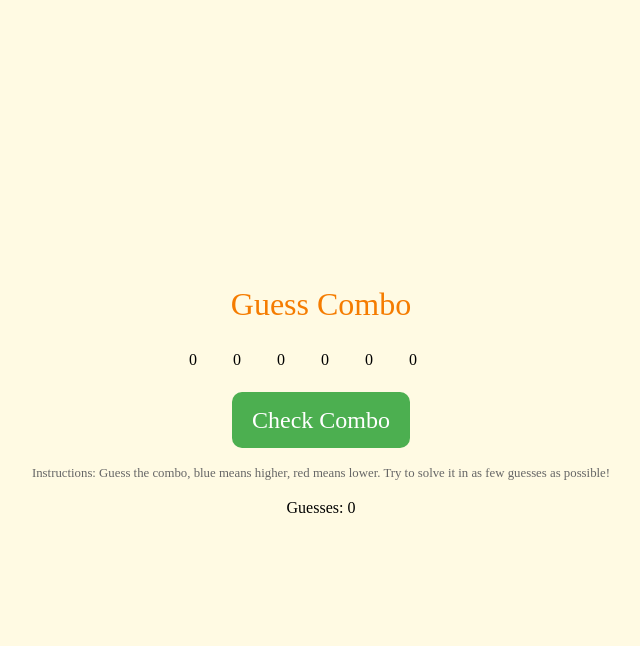
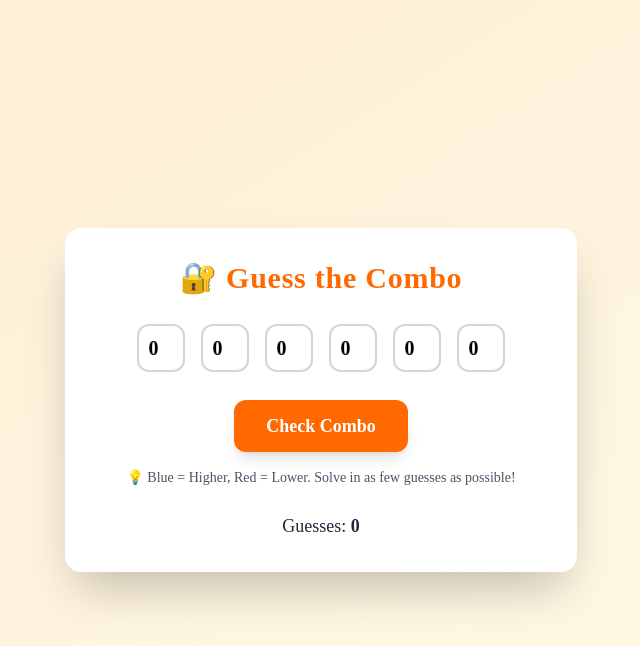
Before and after one commit to ashuwin-p/kiddoquest-ifp, a Next.js app: page /lock-guesser in a window 1280 px wide. Both pictures are taken after a click on the button "Start". Shown: the top 646 px of the page, without its empty margins (319-959 px from the left). Built offline with nearby package versions, Linux system fonts and the light colour scheme; a web font is replaced by a local one.

Commit message:
Improved UI

```diff
--- a/components/LockGuesser/Game.jsx
+++ b/components/LockGuesser/Game.jsx
@@ -9,7 +9,6 @@ const LockGuesser = () => {
 
   useEffect(() => {
     if (gamePlay) {
-			// initialize 6 inputs
       if (inputContainerRef.current) {
         inputContainerRef.current.innerHTML = "";
         inputsRef.current = [];
@@ -18,9 +17,10 @@ const LockGuesser = () => {
           el.setAttribute("type", "number");
           el.max = 9;
           el.min = 0;
-					el.className = "numb";
+          el.className =
+            "numb w-12 h-12 text-center text-xl font-bold rounded-xl border-2 border-gray-300 focus:outline-none focus:ring-2 focus:ring-orange-400 transition-all m-1";
           el.value = 0;
-					// @ts-ignore custom property to hold correct value
+          // @ts-ignore
           el.correct = Math.floor(Math.random() * 10);
           inputContainerRef.current.appendChild(el);
           inputsRef.current.push(el);
@@ -35,7 +35,6 @@ const LockGuesser = () => {
       setGamePlay(true);
       return;
     }
-		// Check
     setScore((prev) => prev + 1);
     let winCondition = 0;
     inputsRef.current.forEach((el) => {
@@ -58,23 +57,36 @@ const LockGuesser = () => {
   };
 
   return (
-		<div style={{ minHeight: "100vh", display: "flex", alignItems: "center", justifyContent: "center", background: "#fffae3" }}>
-			<div style={{ textAlign: "center", padding: 20 }}>
-				<div style={{ fontSize: "2em", color: "#f57c00", marginBottom: 20 }}>Guess Combo</div>
-				<div ref={inputContainerRef} className="game" style={{ margin: "20px 0" }} />
+    <div className="min-h-screen flex items-center justify-center bg-gradient-to-br from-orange-100 to-yellow-50">
+      <div className="bg-white shadow-2xl rounded-2xl p-8 w-[90%] max-w-lg text-center">
+        <h1 className="text-3xl font-extrabold text-orange-500 mb-6 tracking-wide">
+          🔐 Guess the Combo
+        </h1>
+
+        <div
+          ref={inputContainerRef}
+          className="game flex justify-center gap-2 flex-wrap mb-6"
+        />
+
         <button
           onClick={onStartOrCheck}
-					style={{ fontSize: "1.5em", backgroundColor: "#4caf50", color: "white", border: "none", borderRadius: 10, padding: "10px 20px", cursor: "pointer" }}
+          className="px-8 py-3 text-lg font-semibold bg-orange-500 text-white rounded-xl shadow-lg hover:bg-orange-600 active:scale-95 transition-all"
         >
           {gamePlay ? "Check Combo" : score === 0 ? "Start" : "Restart Game"}
         </button>
-				<div style={{ marginTop: 12, color: "#666" }}>
-					<small>Instructions: Guess the combo, blue means higher, red means lower. Try to solve it in as few guesses as possible!</small>
-				</div>
+
+        <p className="mt-4 text-gray-600 text-sm">
+          💡 Blue = Higher, Red = Lower. Solve in as few guesses as possible!
+        </p>
+
         {gamePlay ? (
-					<p style={{ marginTop: 12 }}>Guesses: {score}</p>
+          <p className="mt-6 text-gray-800 text-lg font-medium">
+            Guesses: <span className="font-bold">{score}</span>
+          </p>
         ) : score > 0 ? (
-					<p style={{ marginTop: 12 }}>🎉 You solved the combo in {score} guesses! 🎉</p>
+          <p className="mt-6 text-green-600 font-semibold text-xl">
+            🎉 You solved the combo in {score} guesses! 🎉
+          </p>
         ) : null}
       </div>
     </div>
```
Lines whose indentation alone changed are shown as unchanged.
